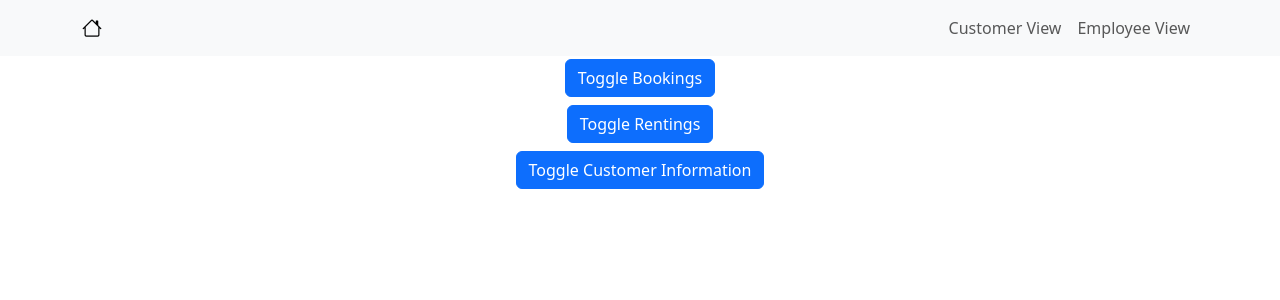
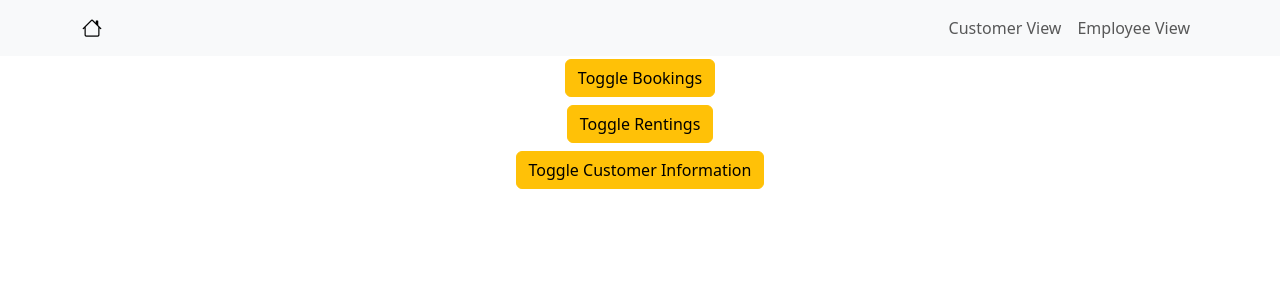
Before and after one commit to GurjotGrewal123/golden-oasis-hotel, a React (Create React App) app in the folder client/: page /Employee in a window 1280 px wide. Shown: the top 300 px of the page. Built offline with nearby package versions, Linux system fonts and the light colour scheme; no server answers.

Commit message:
changed button colors to fit theme

```diff
--- a/client/src/components/pages/Customer.js
+++ b/client/src/components/pages/Customer.js
@@ -35,6 +35,7 @@ function Customer(){
                     onClick={() => setOpen(!open)}
                     aria-controls="example-collapse-text"
                     aria-expanded={open}
+                    variant="warning"
                 >
                     Toggle Hotels
                 </Button>
@@ -56,7 +57,7 @@ function Customer(){
               <p>Number: {hotel.street_number}</p>
               <p>City: {hotel.city}</p>
               <p>State: {hotel.province_state}</p>
-              <Button onClick={() => openModal(hotel)} className="btn btn-primary">View Rooms</Button>
+              <Button variant="warning" onClick={() => openModal(hotel)} className="btn btn-primary">View Rooms</Button>
             </div>
           </div>
         </div>
--- a/client/src/components/pages/Employee.js
+++ b/client/src/components/pages/Employee.js
@@ -93,6 +93,7 @@ function Employee(){
             <td>{bookings.customer_email}</td>
             <Button
                 onClick={() => updateBooking(bookings.booking_id)}
+                variant="warning"
             >
                 Check-In
             </Button>
@@ -109,6 +110,7 @@ function Employee(){
             <td>{rentings.has_booked ? 'TRUE' : 'FALSE'}</td>
             <Button
                 onClick={() => updateRenting(rentings.renting_id)}
+                variant="warning"
             >
                 Check-Out
             </Button>
@@ -123,6 +125,7 @@ function Employee(){
                 onClick={() => setOpen1(!open1)}
                 aria-controls="example-collapse-text"
                 aria-expanded={open1}
+                variant="warning"
             >
                 Toggle Bookings
             </Button>
@@ -153,6 +156,7 @@ function Employee(){
                 <Button
                     className="mt-2"
                     onClick={() => setOpen3(!open3)}
+                    variant="warning"
                 >
                     Toggle Rentings
                 </Button>
@@ -187,6 +191,7 @@ function Employee(){
                     onClick={() => setOpen2(!open2)}
                     aria-controls="example-collapse-text"
                     aria-expanded={open2}
+                    variant="warning"
                 >
                     Toggle Customer Information
                 </Button>
--- a/client/src/components/subcomponents/HotelModal.js
+++ b/client/src/components/subcomponents/HotelModal.js
@@ -86,7 +86,7 @@ function HotelModal({ show, onHide, hotel }) {
                         <p>Amenities: {room.amenities}</p>
                         <p>Damage: {room.damages}</p>
 
-                        <Button className="mb-4" variant="primary" onClick={() => handleToggleDatePicker(index)}>Dates</Button>
+                        <Button  className="mb-4" variant="warning" onClick={() => handleToggleDatePicker(index)}>Dates</Button>
                         {selectedRoomIndex === index && (
                             <div>
                             <DateRangePicker
@@ -102,7 +102,7 @@ function HotelModal({ show, onHide, hotel }) {
                                 direction="vertical"
                                 inputRanges={[]}
                             />
-                            <Button className="mb-1" variant="primary" onClick={() => handleBooking(room)}>Confirm</Button>
+                            <Button className="mb-1" variant="success" onClick={() => handleBooking(room)}>Confirm</Button>
                             </div>
                         )}
 
```
